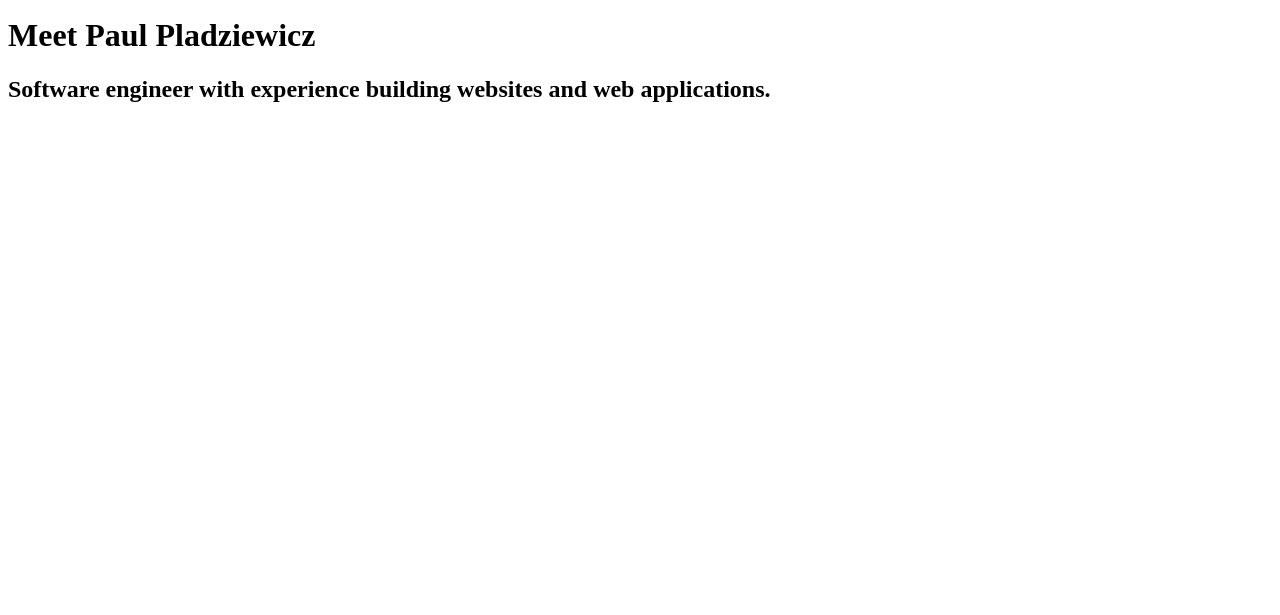
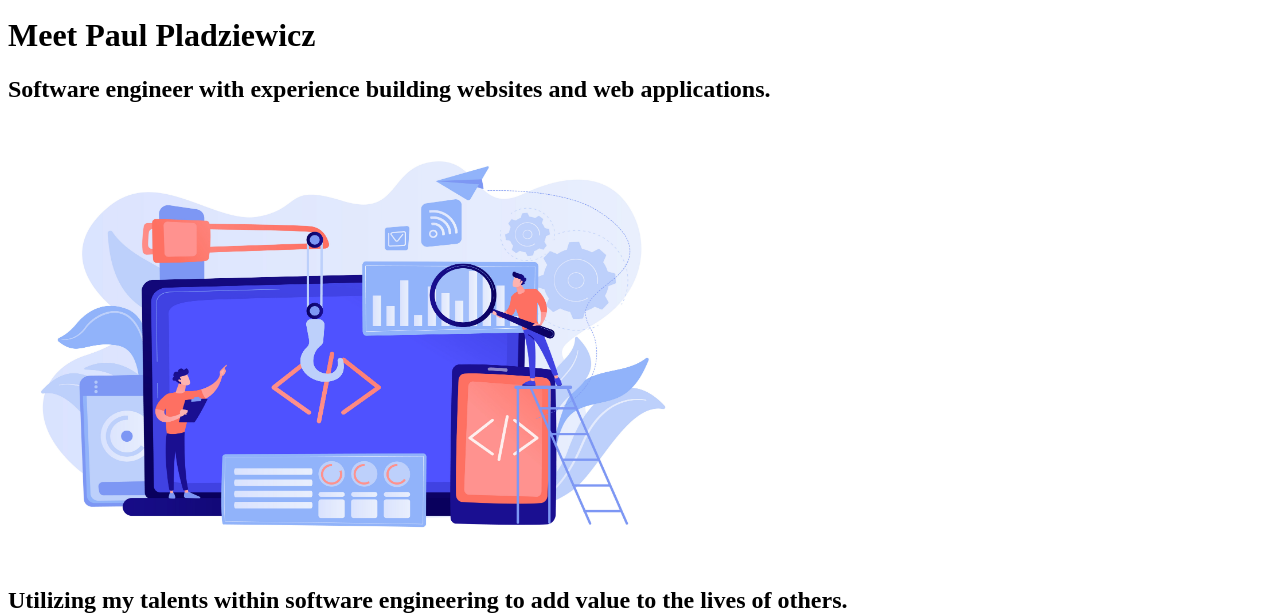
Before and after one commit to paulpladziewicz/paul-pladziewicz, a Next.js app: page / in a window 1280 px wide. Shown: the part 4860-5475 px from the top of the page. Built offline with nearby package versions, Linux system fonts and the light colour scheme.

Commit message:
trying Image component on homepage

```diff
--- a/pages/api/hello.js
+++ /dev/null
@@ -1,5 +0,0 @@
-// Next.js API route support: https://nextjs.org/docs/api-routes/introduction
-
-export default (req, res) => {
-  res.status(200).json({ name: 'John Doe' })
-}
--- a/pages/index.js
+++ b/pages/index.js
@@ -1,5 +1,6 @@
 import {useRouter} from "next/router";
 import Layout from "../components/Layout";
+import Image from 'next/image'
 import Head from 'next/head'
 
 const en = {
@@ -68,7 +69,7 @@ export default function Home() {
               className='font-bold text-purple-700'>{t.jumbotron.desc[4]}</span>{t.jumbotron.desc[5]}</h2>
           </div>
           <div className='hidden lg:block lg:w-6/12'>
-            <img src="/development-vector.jpeg" alt="vector image of people building a project with code"/>
+            <Image src="/development-vector.jpeg" width={680} height={440} alt="vector image of people building a project with code"/>
           </div>
         </div>
 
```
